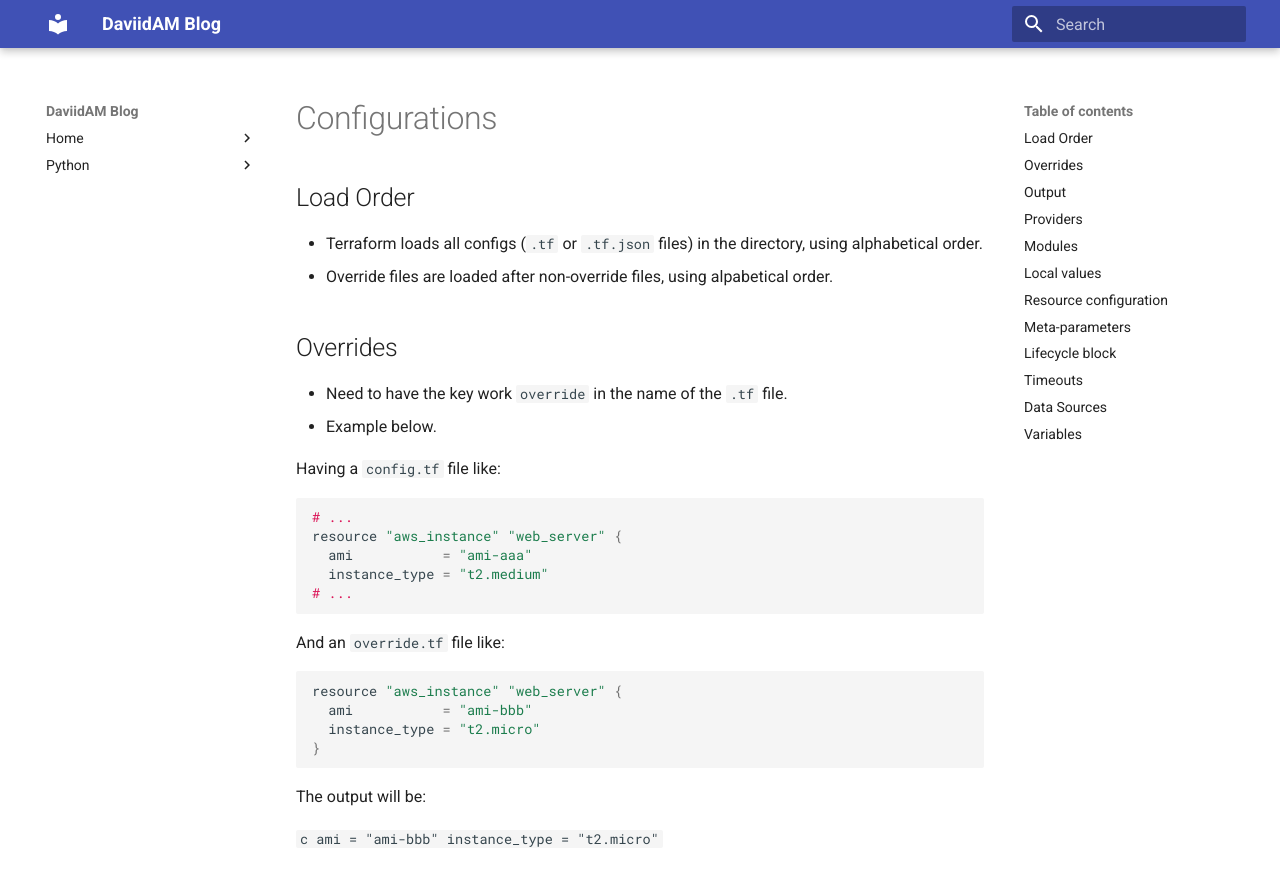
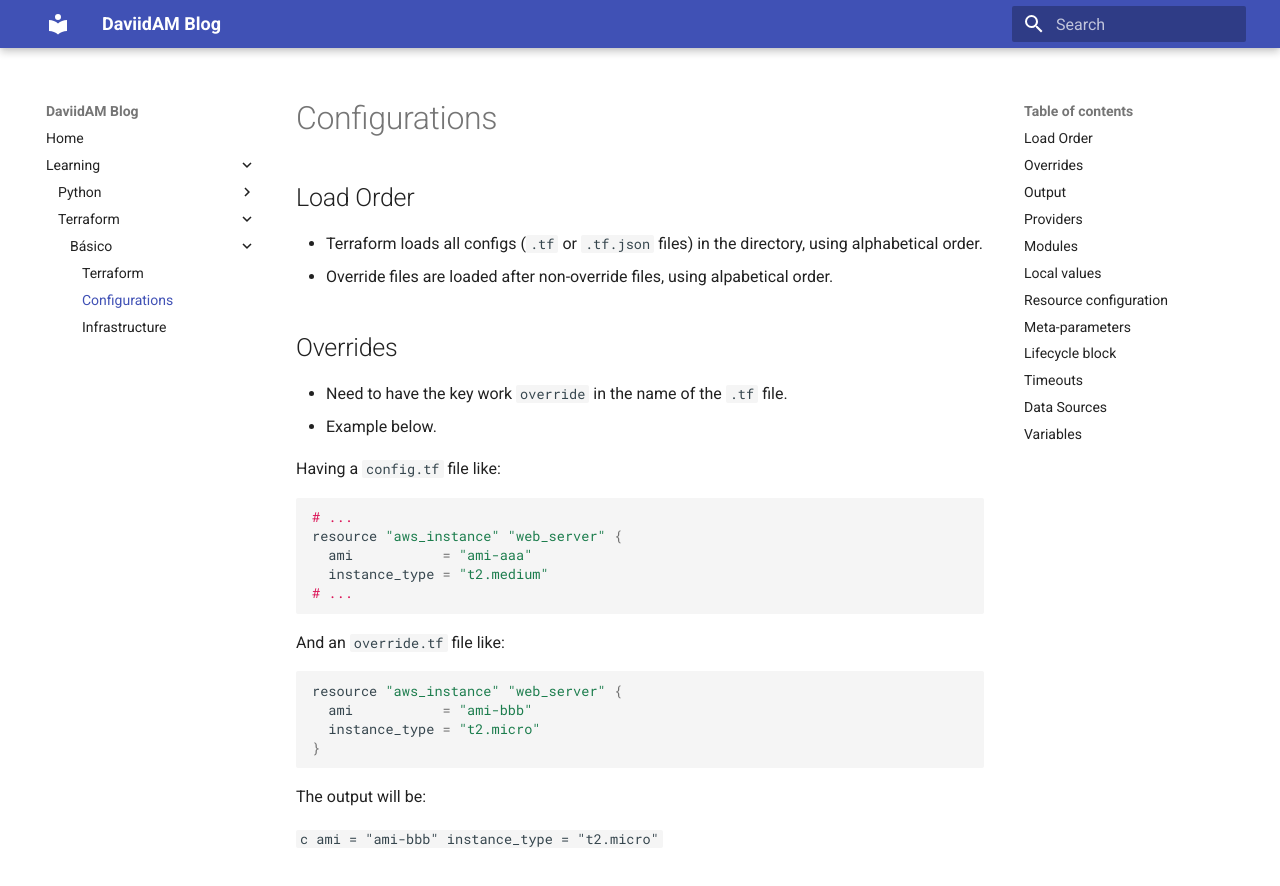
Before and after one commit to DaviidAM/Blog, an MkDocs documentation site: the page built from docs/Terraform/02 - Configurations.md, in a window 1280 px wide and 900 px high. Shown: the top 886 px of the window. Built offline with MkDocs 1.6.1 and Material for MkDocs 9.7.7, drawn with Linux system fonts in a browser that asks for light colours; part of the change alters nothing that is shown.

```diff
--- a/mkdocs.yml
+++ b/mkdocs.yml
@@ -23,7 +23,18 @@ extra_javascript:
   - "javascripts/extra.js"
 
 nav:
-  - Home:
-      - /index.md
-  - Python:
-      - /Python/
+  - Home: index.md
+  - Learning:
+      - Python:
+          - Básico:
+              - "Python/básico/1 - Fundamentos del lenguaje.md"
+              - "Python/básico/2 - Operadores.md"
+              - "Python/básico/3 - Estructuras Condicionales.md"
+              - "Python/básico/4 - Bucles.md"
+              - "Python/básico/5 - Funciones.md"
+              - "Python/básico/6 - Ambito de variables.md"
+      - Terraform:
+          - Básico:
+              - "Terraform/01 - Introduction.md"
+              - "Terraform/02 - Configurations.md"
+              - "Terraform/03 - Infrastructure.md"
```
Also changed, not shown: requirements.txt (added, +29 -0 lines), 1 other file.
